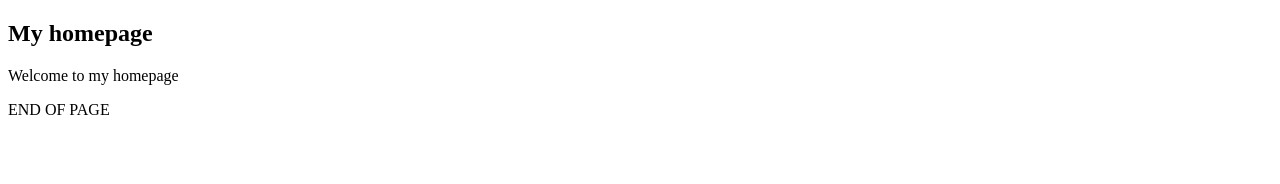
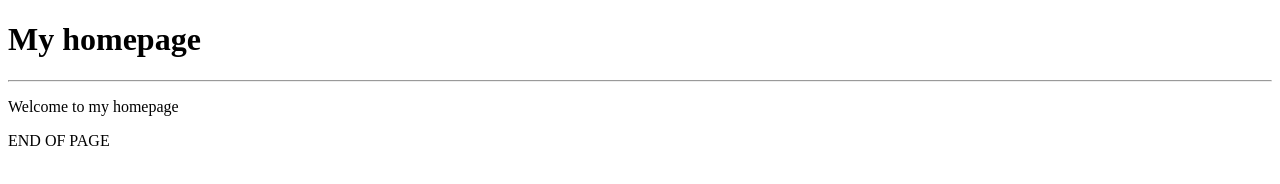
Before and after one commit to AlexBaam/AlexBaam.github.io, a plain HTML site: page index.html in a window 1280 px wide. Drawn offline with Linux system fonts and the light colour scheme.

Commit message:
Working around the html 1

```diff
--- a/index.html
+++ b/index.html
@@ -5,11 +5,10 @@
     <title>Homepage</title>
 </head>
 <body>
-<article>
     <header>
         <h1>My homepage</h1>
+        <hr>
     </header>
-</article>
 
 <main>
     <p>Welcome to my homepage</p>
```
